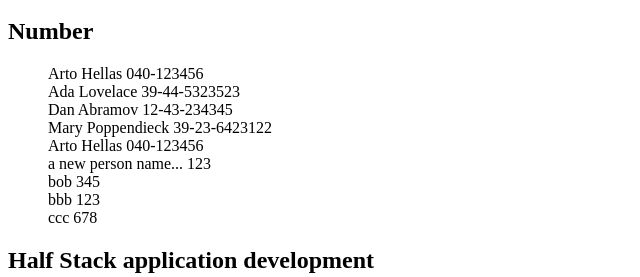
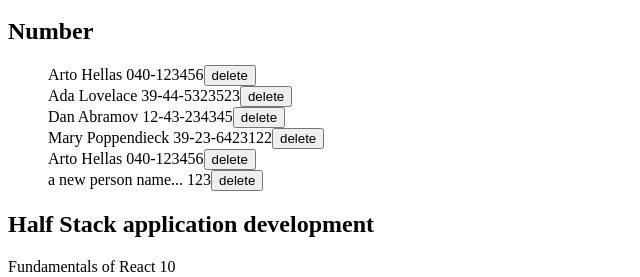
Before and after one commit to whj768702/fullstack-w, a React (Create React App) app in the folder part2/courseinfo/: page / in a window 1280 px wide. Shown: the part 347-624 px from the top of the page, without its empty margins (0-640 px from the left). Built offline with nearby package versions, Linux system fonts and the light colour scheme; no server answers; data requests are answered from the project's data file.

Commit message:
feat(part2d-2.17): 实现删除某个电话。

```diff
--- a/part2/courseinfo/db.json
+++ b/part2/courseinfo/db.json
@@ -30,24 +30,6 @@
       "date": "9/28/2021, 6:51:31 PM",
       "number": "123",
       "id": 11
-    },
-    {
-      "name": "bob",
-      "date": "9/29/2021, 7:51:45 AM",
-      "number": "345",
-      "id": 12
-    },
-    {
-      "name": "bbb",
-      "date": "9/29/2021, 7:52:25 AM",
-      "number": "123",
-      "id": 13
-    },
-    {
-      "name": "ccc",
-      "date": "9/29/2021, 7:53:16 AM",
-      "number": "678",
-      "id": 14
     }
   ]
 }
--- a/part2/courseinfo/src/Persons.jsx
+++ b/part2/courseinfo/src/Persons.jsx
@@ -1,9 +1,12 @@
-const Persons = ({ persons }) => {
+const Persons = ({ persons, deletePhone }) => {
   return (
     <ul>
       {persons.map(person => {
         return (
-          <div key={person.id}>{person.name}  {person.number}</div>
+          <div key={person.id}>
+            {person.name}  {person.number}
+            <button onClick={() => deletePhone(person.id)}>delete</button>
+          </div>
         );
       })}
     </ul>
--- a/part2/courseinfo/src/Phonebook.jsx
+++ b/part2/courseinfo/src/Phonebook.jsx
@@ -12,14 +12,16 @@
   const [keyword, setKeyword] = useState('');
   const [showPersons, setShowPersons] = useState(persons);
 
-  useEffect(() => {
+  const getPhonebook = () => {
     axios.get(
       'http://localhost:3001/persons',
     ).then(res => {
-      console.log('res: ', res);
       setPersons(res.data);
       setShowPersons(res.data);
     });
+  }
+  useEffect(() => {
+    getPhonebook();
   }, []);
 
   const addPhoneInfo = (info) => {
@@ -27,15 +29,12 @@
       'http://localhost:3001/persons',
       info
     ).then(res => {
-      console.log('res 111: ', res);
       if (res.status === 201) {
         setPersons(persons.concat(res.data));
         setShowPersons(persons.concat(res.data));
         setNewName('');
         setNewPhone('');
       }
-      // setPersons(res.data);
-      // setShowPersons(res.data);
     });
   }
   const handleSubmit = (e) => {
@@ -51,7 +50,6 @@
       number: newPhone,
     };
     addPhoneInfo(personObj);
-    // setNotes(pre=> [...pre, e.target.value]);
   }
 
   const handleNameChange = (e) => {
@@ -69,6 +67,17 @@
     setShowPersons(result);
   }
 
+  const handleDelete = (id) => {
+    axios.delete(
+      `http://localhost:3001/persons/${id}`,
+    ).then(res => {
+      if (res.status === 200) {
+        getPhonebook();
+      }
+    });
+
+  }
+
   return (
     <div>
       <h2>Phonebook</h2>
@@ -76,7 +85,7 @@
       <h3>add a new</h3>
       <PersonForm handleSubmit={handleSubmit} newName={newName} handleNameChange={handleNameChange} newPhone={newPhone} handlePhoneChange={handlePhoneChange}></PersonForm>
       <h2>Number</h2>
-      <Persons persons={showPersons}></Persons>
+      <Persons persons={showPersons} deletePhone={handleDelete}></Persons>
     </div>
   );
 }
```
